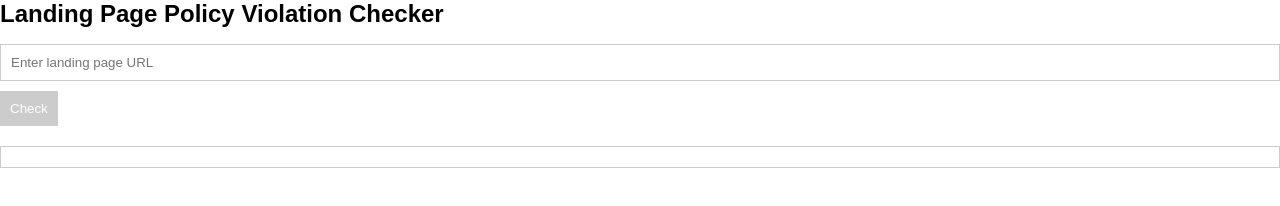
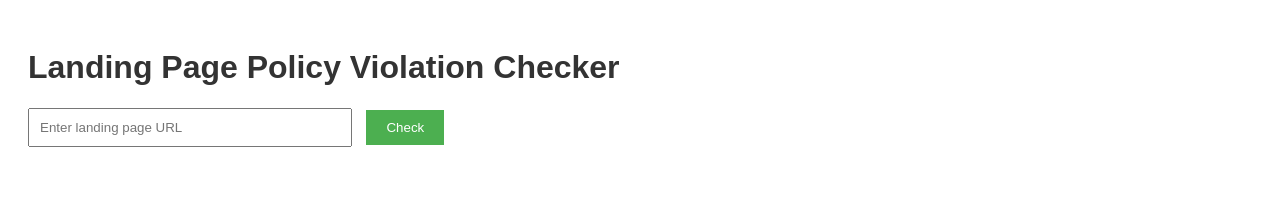
Before and after one commit to abhiguptaaaa/kabadi, a plain HTML site: page index.html in a window 1280 px wide. Drawn offline with Linux system fonts and the light colour scheme.

Commit message:
style.css

```diff
--- a/style.css
+++ b/style.css
@@ -1,40 +1,45 @@
-* {
-  box-sizing: border-box;
-}
+body {
 
-body {
-  font-family: sans-serif;
-  font-size: 16px;
-  margin: 0;
-  padding: 0;
+  font-family: Arial, sans-serif;
+
+  padding: 20px;
+
 }
 
 h1 {
-  font-size: 24px;
-  margin-top: 0;
+
+  color: #333;
+
 }
 
-input {
-  width: 100%;
+input[type="text"] {
+
+  width: 300px;
+
   padding: 10px;
-  border: 1px solid #ccc;
-  margin-bottom: 10px;
+
+  margin-right: 10px;
+
 }
 
 button {
-  background-color: #ccc;
-  color: #fff;
-  padding: 10px;
+
+  padding: 10px 20px;
+
+  background-color: #4CAF50;
+
+  color: white;
+
   border: none;
+
   cursor: pointer;
-}
 
-p {
-  margin-bottom: 10px;
 }
 
 #results {
+
   margin-top: 20px;
-  padding: 10px;
-  border: 1px solid #ccc;
+
+  color: #333;
+
 }
```
